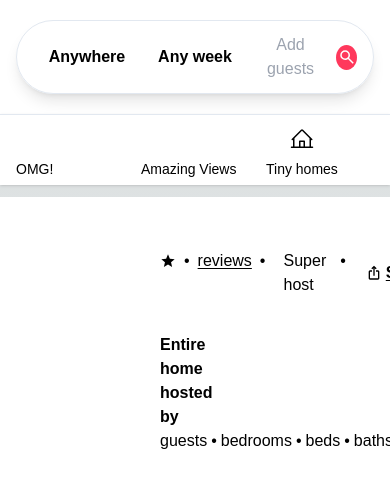
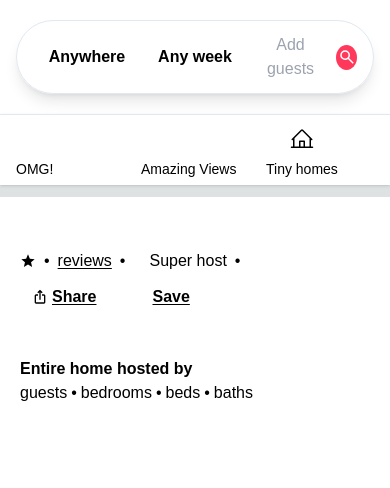
Before and after one commit to Moise1/hotelsandco, a Next.js app: page /rooms/1 in a window 390 px wide. Both pictures are taken after a click on the item "OMG!". Shown: the top 488 px of the page. Built offline with nearby package versions, Linux system fonts and the light colour scheme; no server answers; some icons are missing.

Commit message:
style room details

```diff
--- a/pages/rooms/[id]/index.js
+++ b/pages/rooms/[id]/index.js
@@ -18,7 +18,7 @@
     previewPics.push(photosQuery.data?.preview_photos[i].urls.regular);
   }
   return (
-    <div className="px-40 pt-10 bg-white h-screen">
+    <div className="px-5 md:px-40 pt-10 bg-white h-screen">
       {status === "loading" ? (
         <RoomDetailsSkeleton />
       ) : (
@@ -26,7 +26,7 @@
           <p className="text-black font-bold font-large my-3">
             {data?.location}
           </p>
-          <div className="flex justify-between mb-3">
+          <div className="md:flex justify-between mb-3">
             <div className="description-container flex gap-x-2">
               <p className="text-black font-bold flex">
                 <Icon icon="material-symbols:star" className="mt-1" />
@@ -58,7 +58,7 @@
               </button>
             </div>
           </div>
-          <div className="grid gap-x-1 grid-cols-2">
+          <div className="w-full md:grid grid-cols-2 gap-x-1">
             <img src={previewPics[0]} alt="" className="rounded-lg" />
             <div className="grid gap-x-1 gap-y-1 grid-cols-2">
               <img src={previewPics[2]} alt="" className="rounded-lg" />
--- a/utils/CustomSkeletons.js
+++ b/utils/CustomSkeletons.js
@@ -53,7 +53,7 @@
     <Box>
       <SkeletonTheme baseColor="#e5e5e5">
         <Skeleton width={100} />
-        <div className="flex justify-between mb-3">
+        <div className="md:flex justify-between mb-3">
           <div className="description-container flex gap-x-2">
             <Skeleton width={100} />
           </div>
@@ -63,7 +63,7 @@
             <Skeleton width={70}/>
           </div>
         </div>
-        <div className="grid gap-x-1 grid-cols-2">
+        <div className="w-full md:grid grid-cols-2 gap-x-1">
           <Skeleton width={600} height={410} />
           <div className="grid gap-x-1 gap-y-1 grid-cols-2">
             <Skeleton width={300} height={200} />
```
